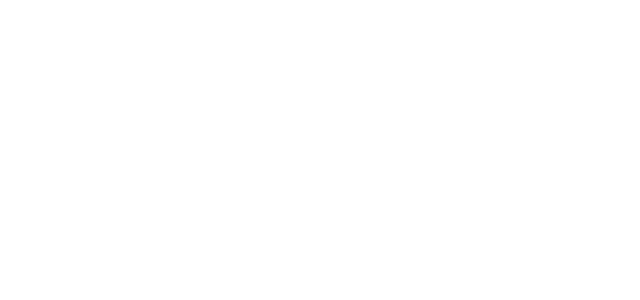
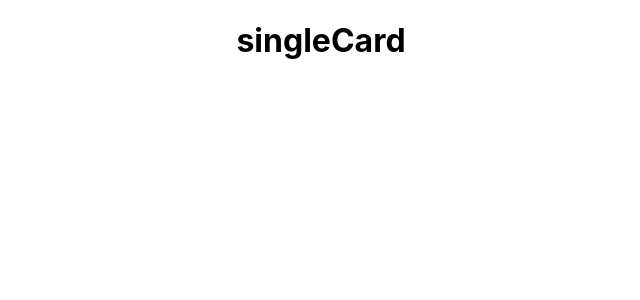
Before and after one commit to innaya12/Rick-and-Morty-app, a React (Create React App) app in the folder morty/: page /character in a window 1280 px wide. Before the commit this address had no page. Shown: the top 300 px of the page, without its empty margins (319-959 px from the left). Built offline with nearby package versions, Linux system fonts and the light colour scheme.

Commit message:
routing cards to single card

```diff
--- a/morty/src/App.js
+++ b/morty/src/App.js
@@ -1,14 +1,20 @@
-// import React from 'react';
-// import HomePage from './components/homepage/homePage';
-// import './App.css';
+import React from 'react';
+import { BrowserRouter as Router, Routes ,Route } from 'react-router-dom';
+import Home from './components/home/home';
+import SingleCard from './components/cards/singleCard';
+import './App.css';
 
+function App() {
+  return (
+    <Router>
+      <div className="App">
+        <Routes>
+          <Route exact path="/" element={<Home />} />
+          <Route path="/character" element={<SingleCard />} />
+        </Routes>
+      </div>
+    </Router>
+  );
+}
 
-// function App() {
-//   return (
-//     <div className="App">
-//       < HomePage />
-//     </div>
-//   );
-// }
-
-// export default App;
+export default App;
--- a/morty/src/components/cards/main.js
+++ b/morty/src/components/cards/main.js
@@ -1,5 +1,6 @@
 import React, { useState, useEffect } from 'react';
 import axios from "axios";
+import { Link } from 'react-router-dom';
 import './style.css';
 
 const Main = () => {
@@ -20,8 +21,10 @@ const Main = () => {
           <h4>{data.name}</h4>
           <p>Species: {data.species}</p>
           <div className="container">
-            <img className="image" src={data.image} alt="Avatar" />
-            <div class="overlay">Status: {data.status}</div>
+            <Link to={{ pathname: '/character'}}>
+              <img className="image" src={data.image} alt="Avatar" />
+            </Link>
+            <div className="overlay">Status: {data.status}</div>
           </div>
           <p>Location - {data.location.name}</p>
         </div>
--- a/morty/src/components/cards/singleCard.js
+++ b/morty/src/components/cards/singleCard.js
@@ -1,26 +1,29 @@
-import React, { useState, useEffect } from 'react';
-import axios from "axios";
+import React from 'react';
+// import React, { useState, useEffect } from 'react';
+// import axios from "axios";
 import './style.css';
 
 const SingleCard = (id) => {
-  const [dataById, setDataById] = useState({});
+  console.log('');
+//   const [dataById, setDataById] = useState({});
 
-  useEffect(() => {
-    axios
-      .get("https://rickandmortyapi.com/api/character")
-      .then((response) => setDataById(response.data.results[id]));
-  }, []);
+//   useEffect(() => {
+//     axios
+//       .get("https://rickandmortyapi.com/api/character")
+//       .then((response) => setDataById(response.data.results[id]));
+//   }, []);
 
-  console.log('dataById', dataById);
+//   console.log('dataById', dataById);
 
   return (
     <div className="cardWrapper">
-        <div className="card" key={data.id}>
+        <h1>singleCard</h1>
+        {/* <div className="card" key={data.id}>
             <h4>{dataById.name}</h4>
             <p>Species: {dataById.species}</p>
             <img src={dataById.image} alt="img" />
             <p>Status: {dataById.status}</p>
-        </div>
+        </div> */}
     </div>
   );
 }
--- a/morty/src/components/homepage/homePage.js
+++ b/morty/src/components/home/home.js
@@ -2,13 +2,13 @@ import React from 'react';
 import Main from '../cards/main';
 import './style.css';
 
-const HomePage = () => {
+const Home = () => {
     return (
-        <div className="HomePage">
+        <div className="Home">
             <h1 id="title">Morty and Rick</h1>
             <Main/>
         </div>
     )
 };
 
-export default HomePage;
+export default Home;
--- a/morty/src/index.js
+++ b/morty/src/index.js
@@ -1,23 +1,15 @@
 import React from 'react';
-import { BrowserRouter, Routes, Route } from "react-router-dom";
 import ReactDOM from 'react-dom/client';
 import './index.css';
-import HomePage from './components/homepage/homePage';
+import App from './App';
 import reportWebVitals from './reportWebVitals';
 
-export default function App() {
-  return (
-    <BrowserRouter>
-      <Routes>
-        <Route path="/" element={<HomePage />}>
-        </Route>
-      </Routes>
-    </BrowserRouter>
-  );
-}
-
 const root = ReactDOM.createRoot(document.getElementById('root'));
-root.render(<App />);
+root.render(
+  <React.StrictMode>
+    <App />
+  </React.StrictMode>
+);
 
 // If you want to start measuring performance in your app, pass a function
 // to log results (for example: reportWebVitals(console.log))
```
Also changed, not shown: morty/src/components/home/style.css (renamed from morty/src/components/homepage/style.css).
